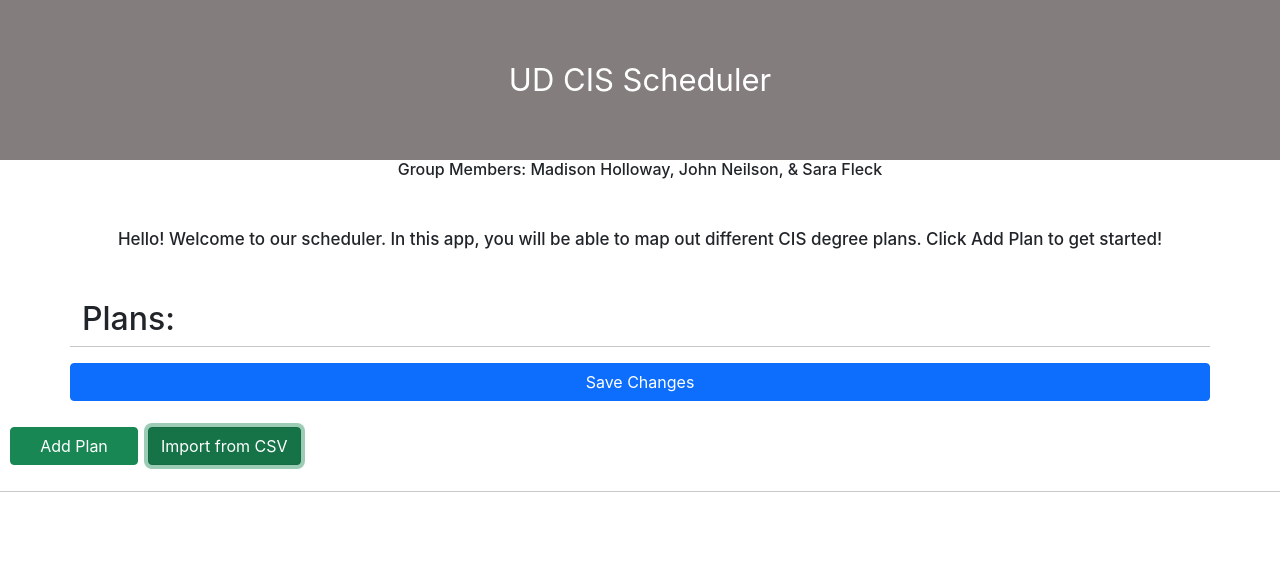
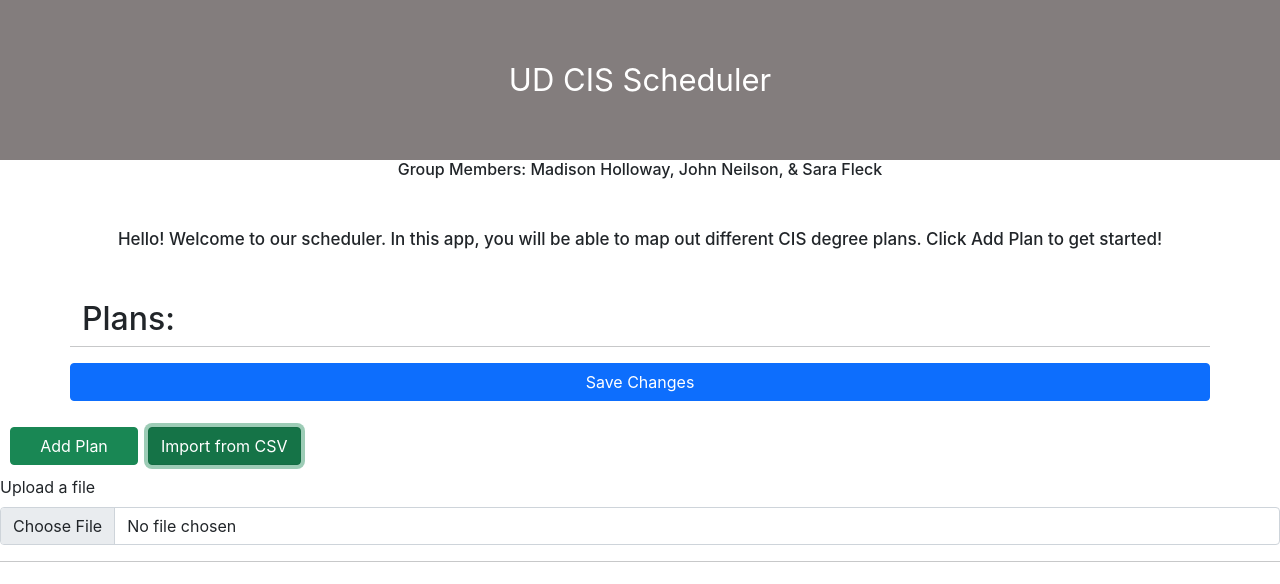
Before and after one commit to UD-CISC275-S22/cis-scheduler-team-3, a React (Create React App) app: page / in a window 1280 px wide. Both pictures are taken after a click on the button "Import from CSV". Shown: the top 584 px of the page. Built offline with nearby package versions, Linux system fonts and the light colour scheme.

Commit message:
added file upload

```diff
--- a/src/App.tsx
+++ b/src/App.tsx
@@ -29,6 +29,7 @@ export function App(): JSX.Element {
     const [end, setend] = useState<number>(0);
     const [add, setadd] = useState<boolean>(false);
     const [viewImport, setViewImport] = useState<boolean>(false);
+    const [content, setContent] = useState<string>("No file uploaded");
 
     function saveData() {
         localStorage.setItem(saveDataKey, JSON.stringify(plans));
@@ -76,6 +77,18 @@ export function App(): JSX.Element {
         link.setAttribute("download", plan.name);
         document.body.appendChild(link);
         link.click();
+    }
+    function uploadFile(event: React.ChangeEvent<HTMLInputElement>) {
+        if (event.target.files && event.target.files.length) {
+            const filename = event.target.files[0];
+            const reader = new FileReader();
+            reader.onload = (loadEvent) => {
+                const newContent =
+                    loadEvent.target?.result || "Data was not loaded";
+                setContent(newContent as string);
+            };
+            reader.readAsText(filename);
+        }
     }
     function updateAdd() {
         setadd(!add);
@@ -170,7 +183,14 @@ export function App(): JSX.Element {
                 >
                     Import from CSV
                 </Button>
-                {viewImport ? <div></div> : null}
+                {viewImport ? (
+                    <div>
+                        <Form.Group>
+                            <Form.Label>Upload a file</Form.Label>
+                            <Form.Control type="file" onChange={uploadFile} />
+                        </Form.Group>
+                    </div>
+                ) : null}
             </div>
             {add ? (
                 <Container>
```
